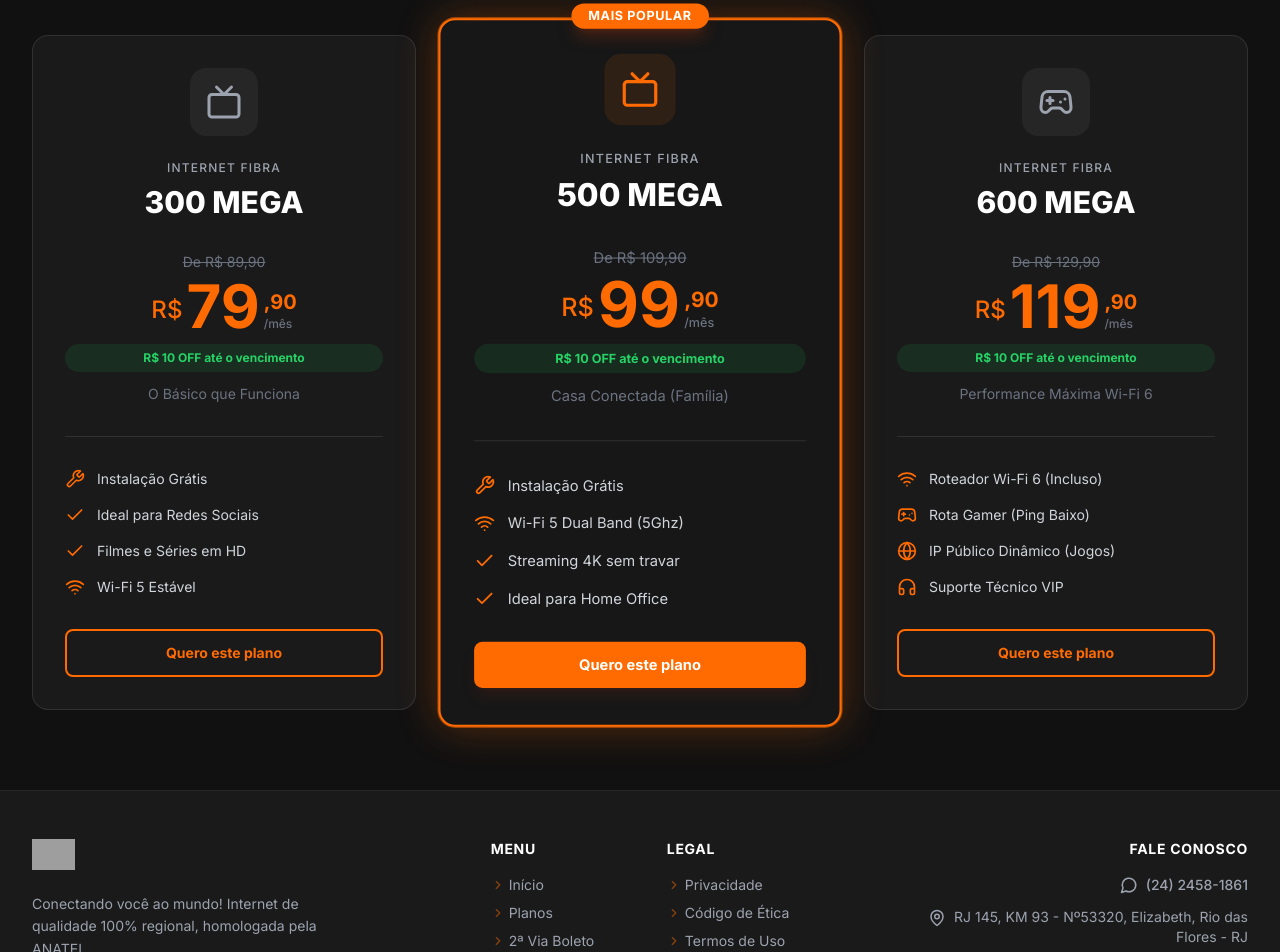
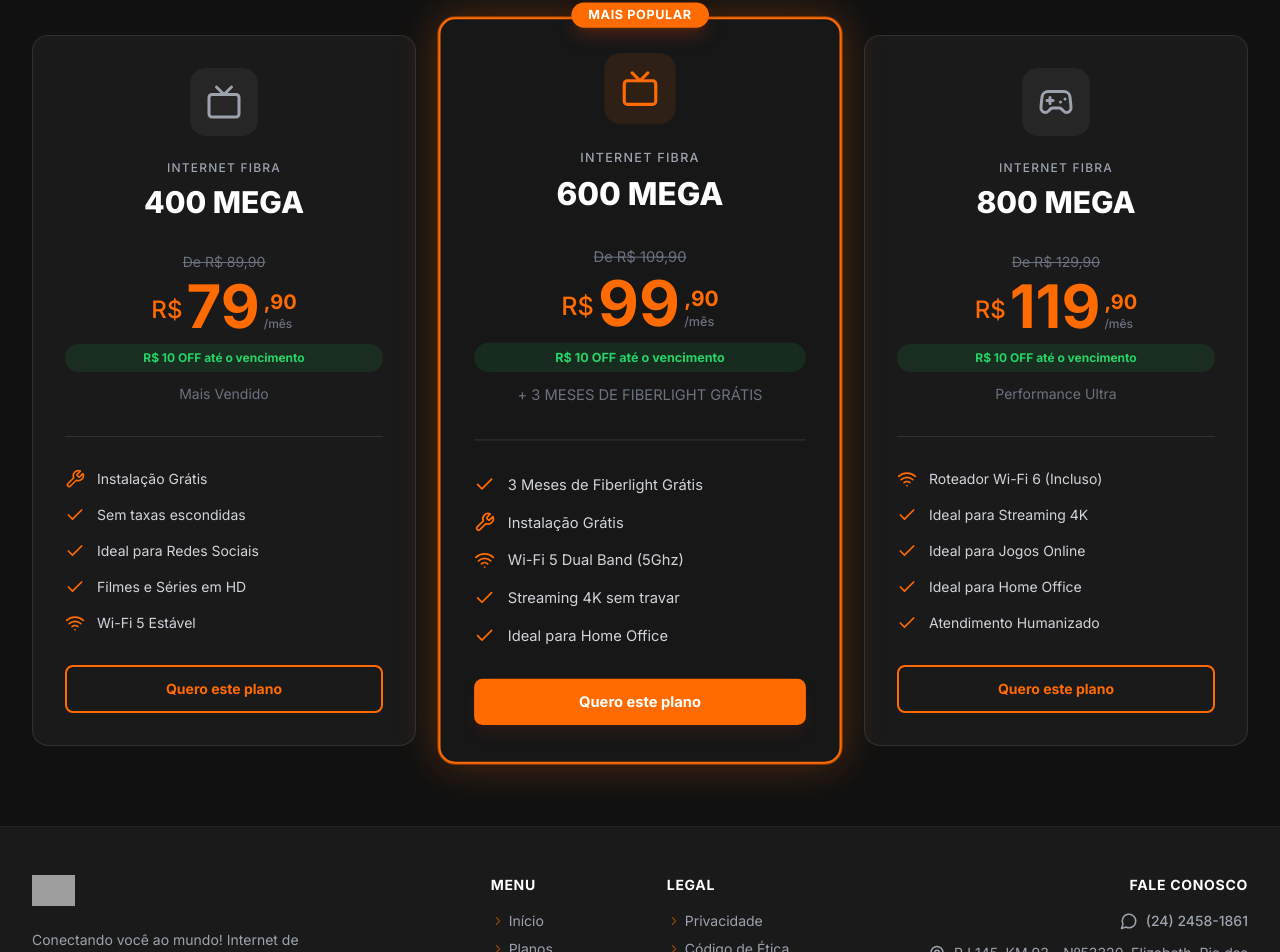
Before and after one commit to KaduSR/Fiber-NET-Telecom-Web, a React (Vite) app: page / in a window 1280 px wide. Shown: the part 3914-4866 px from the top of the page. Built offline with nearby package versions, Linux system fonts and the light colour scheme; no server answers; grey boxes are pictures that could not be loaded.

Commit message:
refactor: update API proxy and plan constants
- Redirect API proxy to new backend server
- Update WebSocket server URL
- Update speeds and benefits for internet plans
- Add Claude launch configuration

```diff
--- a/config.ts
+++ b/config.ts
@@ -2,12 +2,9 @@
 // spell: disable
 
 export const getApiBaseUrl = () => {
-  // Prioriza local se estiver rodando em localhost
-  if (typeof window !== 'undefined' && (window.location.hostname === 'localhost' || window.location.hostname === '127.0.0.1')) {
-     return "http://localhost:3001/api";
-  }
-
-  return "https://api.centralfiber.online/api";
+  // Em desenvolvimento e produção, usa o proxy /api-proxy
+  // O Vite (dev) e Vercel (prod) farão o redirect para backend.fibernettelecom.com
+  return "/api-proxy";
 };
 
 export const API_BASE_URL = getApiBaseUrl();
--- a/src/types/constants.ts
+++ b/src/types/constants.ts
@@ -19,14 +19,15 @@ export const NAV_ITEMS: NavItem[] = [
 export const PLANS: Plan[] = [
   {
     id: 1,
-    speed: "300 MEGA",
+    speed: "400 MEGA",
     price: "79",
     cents: "90",
     period: "/mês",
     fullPrice: "89,90",
-    description: "O Básico que Funciona",
+    description: "Mais Vendido",
     benefits: [
       "Instalação Grátis",
+      "Sem taxas escondidas",
       "Ideal para Redes Sociais",
       "Filmes e Séries em HD",
       "Wi-Fi 5 Estável",
@@ -35,13 +36,14 @@ export const PLANS: Plan[] = [
   },
   {
     id: 2,
-    speed: "500 MEGA",
+    speed: "600 MEGA",
     price: "99",
     cents: "90",
     period: "/mês",
     fullPrice: "109,90",
-    description: "Casa Conectada (Família)",
+    description: "+ 3 MESES DE FIBERLIGHT GRÁTIS",
     benefits: [
+      "3 Meses de Fiberlight Grátis",
       "Instalação Grátis",
       "Wi-Fi 5 Dual Band (5Ghz)",
       "Streaming 4K sem travar",
@@ -51,17 +53,18 @@ export const PLANS: Plan[] = [
   },
   {
     id: 3,
-    speed: "600 MEGA",
+    speed: "800 MEGA",
     price: "119",
     cents: "90",
     period: "/mês",
     fullPrice: "129,90",
-    description: "Performance Máxima Wi-Fi 6",
+    description: "Performance Ultra",
     benefits: [
       "Roteador Wi-Fi 6 (Incluso)",
-      "Rota Gamer (Ping Baixo)",
-      "IP Público Dinâmico (Jogos)",
-      "Suporte Técnico VIP",
+      "Ideal para Streaming 4K",
+      "Ideal para Jogos Online",
+      "Ideal para Home Office",
+      "Atendimento Humanizado",
     ],
     highlight: false,
   },
--- a/vite.config.ts
+++ b/vite.config.ts
@@ -24,11 +24,11 @@ export default defineConfig({
     host: true,
     proxy: {
       "/api-proxy": {
-        // Redirecionando para a API local (porta 3001) para testes
-        target: "http://localhost:3001",
+        // Redirecionando para o backend
+        target: "https://backend.fibernettelecom.com",
         changeOrigin: true,
         secure: false,
-        rewrite: (path) => path.replace(/^\/api-proxy/, ""),
+        rewrite: (path) => path.replace(/^\/api-proxy/, "/api"),
       },
     },
   },
```
Also changed, not shown: .claude/launch.json (added), vercel.json, 1 other file (tests, documents, lock files or other folders).
